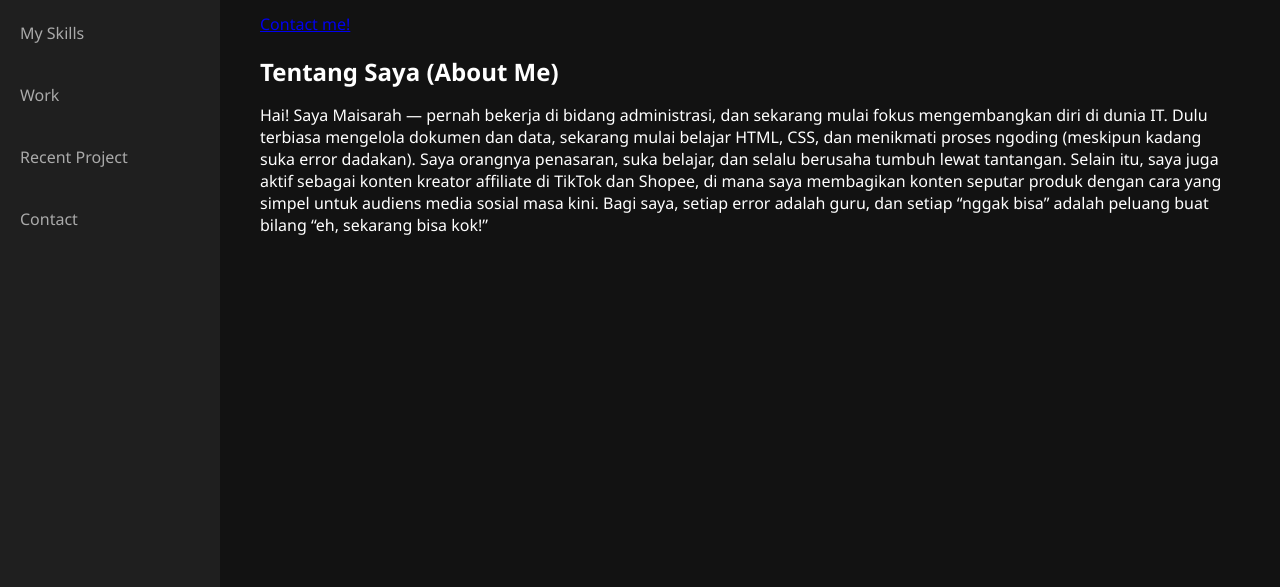
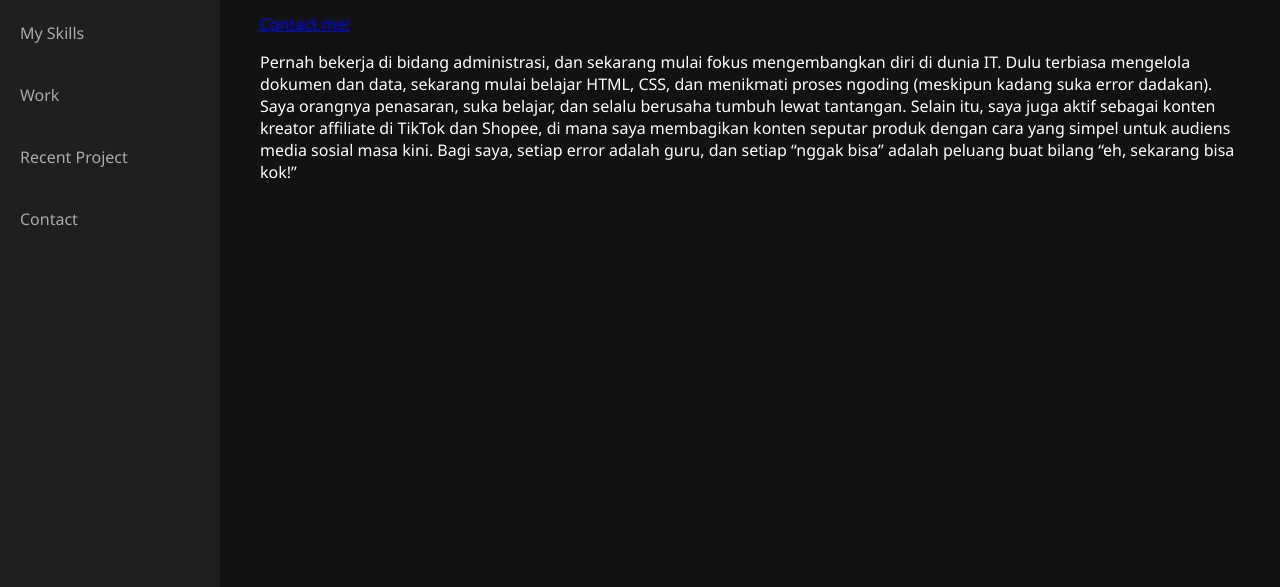
Before and after one commit to Maisaraharfan/maisaraharfan.github.io, a plain HTML site: page pages/index.html in a window 1280 px wide. Shown: the part 213-800 px from the top of the page. Drawn offline with Linux system fonts and the light colour scheme; files that its build step writes are made by us from their sources; files whose address does not match are found by name.

Commit message:
Update index.html

```diff
--- a/pages/index.html
+++ b/pages/index.html
@@ -27,17 +27,15 @@
                 <h1>Hi, I’m <span class="highlight">Maisarah</span>,<br>web developer</h1>
                 <p class="sub">Front End Developer / Laravel Enthusiast</p>
                 <a href="pages/contact.html" class="btn">Contact me!</a>
-            </section>
-            <section class="about">
-                <h2>Tentang Saya (About Me)</h2>
-                <p>
-                    Hai! Saya Maisarah — pernah bekerja di bidang administrasi, dan sekarang mulai fokus mengembangkan diri di dunia IT.
-                    Dulu terbiasa mengelola dokumen dan data, sekarang mulai belajar HTML, CSS, dan menikmati proses ngoding (meskipun kadang suka error dadakan).
-                    Saya orangnya penasaran, suka belajar, dan selalu berusaha tumbuh lewat tantangan.
-                    Selain itu, saya juga aktif sebagai konten kreator affiliate di TikTok dan Shopee, di mana saya membagikan konten seputar produk dengan cara yang simpel untuk audiens media sosial masa kini.
-                    Bagi saya, setiap error adalah guru, dan setiap “nggak bisa” adalah peluang buat bilang “eh, sekarang bisa kok!”
-                </p>
-            </section>
+            <section class="about-text">
+                <p>Pernah bekerja di bidang administrasi, dan sekarang mulai fokus mengembangkan diri di dunia IT.
+      Dulu terbiasa mengelola dokumen dan data, sekarang mulai belajar HTML, CSS, dan menikmati proses ngoding
+      (meskipun kadang suka error dadakan). Saya orangnya penasaran, suka belajar, dan selalu berusaha tumbuh lewat tantangan.
+      Selain itu, saya juga aktif sebagai konten kreator affiliate di TikTok dan Shopee, di mana saya membagikan konten seputar produk
+      dengan cara yang simpel untuk audiens media sosial masa kini. Bagi saya, setiap error adalah guru, dan setiap “nggak bisa” adalah
+      peluang buat bilang “eh, sekarang bisa kok!”</p>
+    </section>
+
         </main>
     </div>
 <script src="js/script.js"></script>
```
